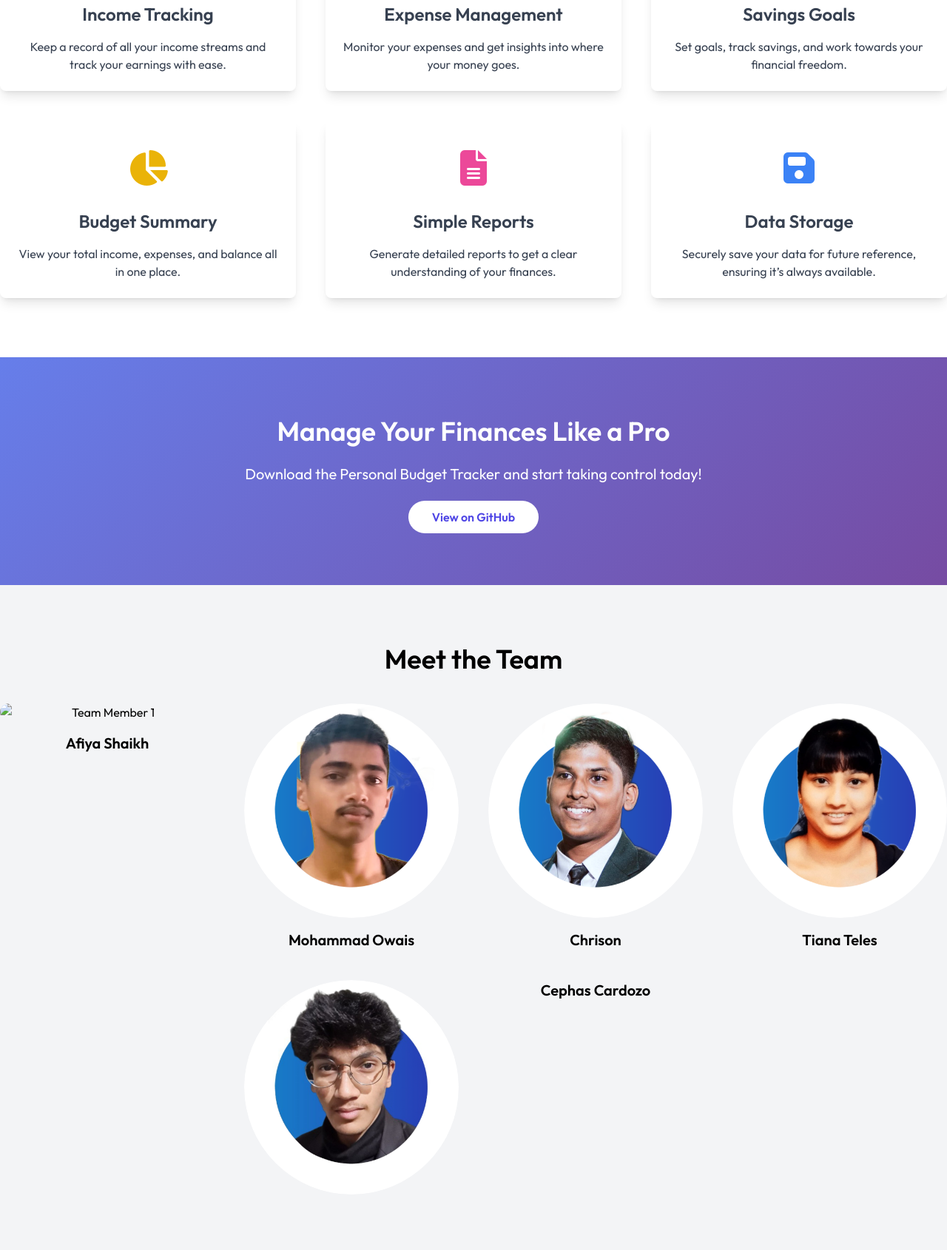
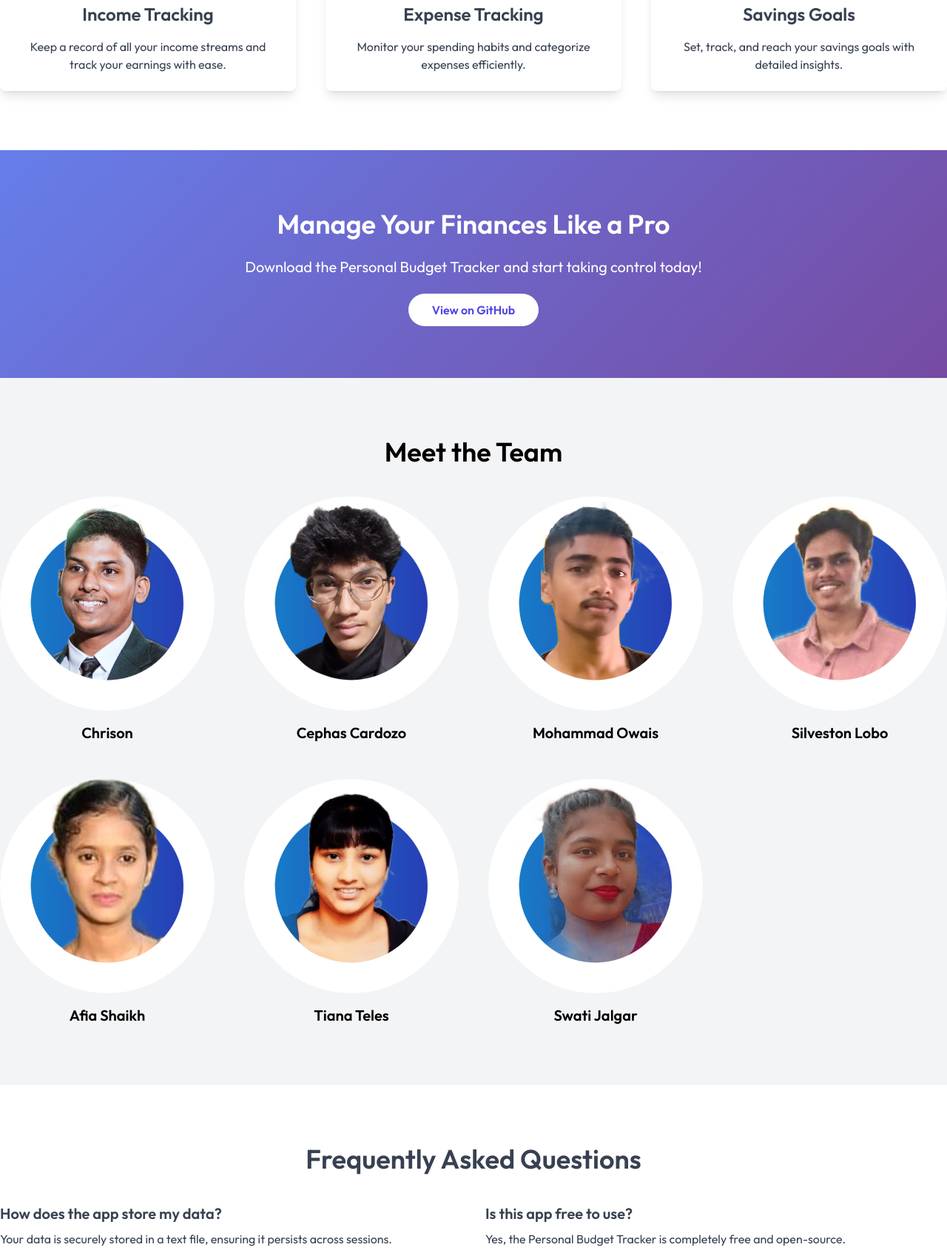
Before and after one commit to cephascard0207/PersonalBudgetTracker, a plain HTML site: page index.html in a window 1280 px wide. Shown: the part 1077-2767 px from the top of the page at 74% size. Drawn offline with nearby package versions, Linux system fonts and the light colour scheme.

Commit message:
Code Updated

```diff
--- a/index.html
+++ b/index.html
@@ -37,7 +37,7 @@
     <!-- Navbar -->
     <nav class="bg-white py-6 shadow-md fixed w-full z-50">
         <div class="container mx-auto flex justify-between items-center">
-            <a href="#" class="text-3xl font-bold text-indigo-600">Budget Tracker</a>
+            <a href="#" class="text-3xl font-bold text-indigo-600">Personal Budget Tracker</a>
             <div>
                 <a href="#features" class="text-gray-600 hover:text-indigo-600 mx-4">Features</a>
                 <a href="#team" class="text-gray-600 hover:text-indigo-600 mx-4">Team</a>
@@ -52,48 +52,46 @@
         <div>
             <h1 class="text-6xl font-extrabold mb-4">Take Control of Your Finances</h1>
             <p class="text-2xl mb-8">A smart, intuitive way to track your income, expenses, and savings.</p>
-            <a href="#download" class="bg-white text-indigo-600 px-8 py-3 rounded-full font-semibold button-hover hover:bg-gray-200">Download Now</a>
+            <a href="exe_py/app.exe" download class="bg-white text-indigo-600 px-8 py-3 rounded-full font-semibold button-hover hover:bg-gray-200">Download Now</a>
         </div>
     </section>
 
+    <!-- Features Section -->
  <!-- Features Section -->
 <section id="features" class="py-20 bg-white text-gray-700">
     <div class="container mx-auto text-center">
         <h2 class="text-4xl font-extrabold mb-10">Features</h2>
         <div class="grid grid-cols-1 sm:grid-cols-2 lg:grid-cols-3 gap-10">
+            <!-- Feature Card 1: Income Tracking -->
             <div class="p-6 rounded-lg shadow-lg hover:shadow-xl transition-shadow duration-300">
-                    <div class="text-indigo-600 text-5xl mb-4 icon-bg p-4 rounded-full mx-auto"><i class="fas fa-wallet"></i></div>
+                <div class="text-indigo-600 text-5xl mb-4 icon-bg p-4 rounded-full mx-auto">
+                    <i class="fas fa-wallet"></i> <!-- Wallet icon for Income Tracking -->
+                </div>
                 <h3 class="text-2xl font-semibold mb-4">Income Tracking</h3>
                 <p>Keep a record of all your income streams and track your earnings with ease.</p>
             </div>
+
+            <!-- Feature Card 2: Expense Tracking -->
             <div class="p-6 rounded-lg shadow-lg hover:shadow-xl transition-shadow duration-300">
-                    <div class="text-green-500 text-5xl mb-4 icon-bg p-4 rounded-full mx-auto"><i class="fas fa-money-check-alt"></i></div>
-                    <h3 class="text-2xl font-semibold mb-4">Expense Management</h3>
-                    <p>Monitor your expenses and get insights into where your money goes.</p>
+                <div class="text-indigo-600 text-5xl mb-4 icon-bg p-4 rounded-full mx-auto">
+                    <i class="fas fa-chart-line"></i> <!-- Line chart icon for Expense Tracking -->
                 </div>
+                <h3 class="text-2xl font-semibold mb-4">Expense Tracking</h3>
+                <p>Monitor your spending habits and categorize expenses efficiently.</p>
+            </div>
+
+            <!-- Feature Card 3: Savings Goals -->
             <div class="p-6 rounded-lg shadow-lg hover:shadow-xl transition-shadow duration-300">
-                    <div class="text-purple-500 text-5xl mb-4 icon-bg p-4 rounded-full mx-auto"><i class="fas fa-piggy-bank"></i></div>
+                <div class="text-indigo-600 text-5xl mb-4 icon-bg p-4 rounded-full mx-auto">
+                    <i class="fas fa-piggy-bank"></i> <!-- Piggy bank icon for Savings Goals -->
+                </div>
                 <h3 class="text-2xl font-semibold mb-4">Savings Goals</h3>
-                    <p>Set goals, track savings, and work towards your financial freedom.</p>
-                </div>
-                <div class="p-6 rounded-lg shadow-lg hover:shadow-xl transition-shadow duration-300">
-                    <div class="text-yellow-500 text-5xl mb-4 icon-bg p-4 rounded-full mx-auto"><i class="fas fa-chart-pie"></i></div>
-                    <h3 class="text-2xl font-semibold mb-4">Budget Summary</h3>
-                    <p>View your total income, expenses, and balance all in one place.</p>
-                </div>
-                <div class="p-6 rounded-lg shadow-lg hover:shadow-xl transition-shadow duration-300">
-                    <div class="text-pink-500 text-5xl mb-4 icon-bg p-4 rounded-full mx-auto"><i class="fas fa-file-alt"></i></div>
-                    <h3 class="text-2xl font-semibold mb-4">Simple Reports</h3>
-                    <p>Generate detailed reports to get a clear understanding of your finances.</p>
-                </div>
-                <div class="p-6 rounded-lg shadow-lg hover:shadow-xl transition-shadow duration-300">
-                    <div class="text-blue-500 text-5xl mb-4 icon-bg p-4 rounded-full mx-auto"><i class="fas fa-save"></i></div>
-                    <h3 class="text-2xl font-semibold mb-4">Data Storage</h3>
-                    <p>Securely save your data for future reference, ensuring it’s always available.</p>
+                <p>Set, track, and reach your savings goals with detailed insights.</p>
             </div>
         </div>
     </div>
 </section>
+
 
     <!-- CTA Section -->
     <section class="py-20 gradient-bg text-white text-center">
@@ -106,31 +104,45 @@
 
     <!-- Team Section -->
     <section id="team" class="py-20 bg-gray-100">
-        <div class="container mx-auto text-center">
+        <div class="container mx-auto text-center"><center>
             <h2 class="text-4xl font-extrabold mb-10">Meet the Team</h2>
             <div class="grid grid-cols-1 sm:grid-cols-2 lg:grid-cols-4 gap-10">
-                <div>
-                    <img src="images/afiya.png" alt="Team Member 1" class="rounded-full mx-auto mb-4">
-                    <h3 class="text-xl font-bold">Afiya Shaikh</h3>
-                </div>
-                <div>
-                    <img src="images/owais.png" alt="Team Member 2" class="rounded-full mx-auto mb-4">
-                    <h3 class="text-xl font-bold">Mohammad Owais</h3>
-                </div>
                 <div>
                     <img src="images/chrison.png" alt="Team Member 3" class="rounded-full mx-auto mb-4">
                     <h3 class="text-xl font-bold">Chrison</h3>
                 </div>
                 <div>
+                    <img src="images/cephas.png" alt="Team Member 4" class="rounded-full mx-auto mb-4">
+                    <h3 class="text-xl font-bold">Cephas Cardozo</h3>
+                </div>
+                <div>
+                    <img src="images/owais.png" alt="Team Member 4" class="rounded-full mx-auto mb-4">
+                    <h3 class="text-xl font-bold">Mohammad Owais</h3>
+                </div>
+                <div>
+                    <img src="images/silveston.png" alt="Team Member 4" class="rounded-full mx-auto mb-4">
+                    <h3 class="text-xl font-bold">Silveston Lobo</h3>
+                </div>
+            </div>
+            <br><br>
+
+            <div class="grid grid-cols-1 sm:grid-cols-2 lg:grid-cols-4 gap-10">
+
+                <div>
+                    <img src="images/afia.png" alt="Team Member 2" class="rounded-full mx-auto mb-4">
+                    <h3 class="text-xl font-bold">Afia Shaikh</h3>
+                </div>
+                <div>
                     <img src="images/tiana.png" alt="Team Member 4" class="rounded-full mx-auto mb-4">
                     <h3 class="text-xl font-bold">Tiana Teles</h3>
                 </div>
-                <div></div>
-                    <img src="images/cephas.png" alt="Team Member 4" class="rounded-full mx-auto mb-4">
-                    <h3 class="text-xl font-bold">Cephas Cardozo</h3>
+                <div>
+                    <img src="images/swati.png" alt="Team Member 2" class="rounded-full mx-auto mb-4">
+                    <h3 class="text-xl font-bold">Swati Jalgar</h3>
                 </div>
+
             </div>
-        </div>
+        </div></center>
     </section>
 
     <!-- FAQ Section -->
```
Also changed, not shown: images/afia.png (added), images/logo.png (added), images/silveston.png (added), images/swati.png (added), 1 other file. Lines whose indentation alone changed are shown as unchanged.
